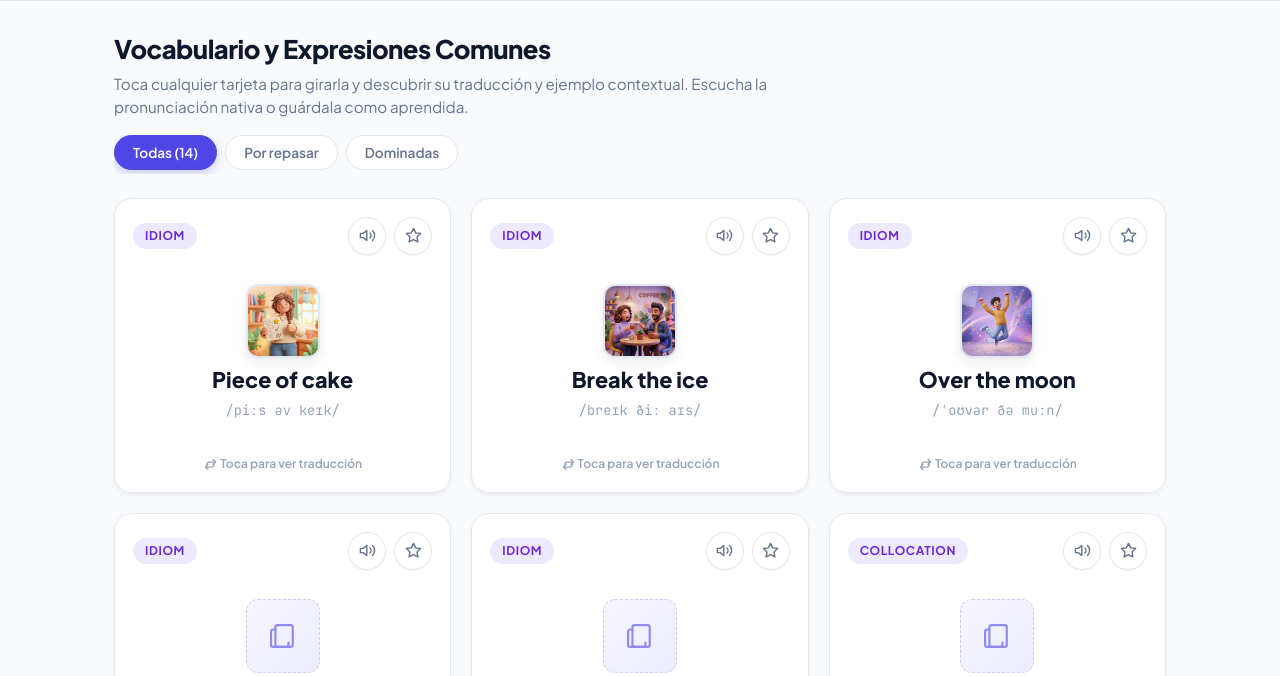
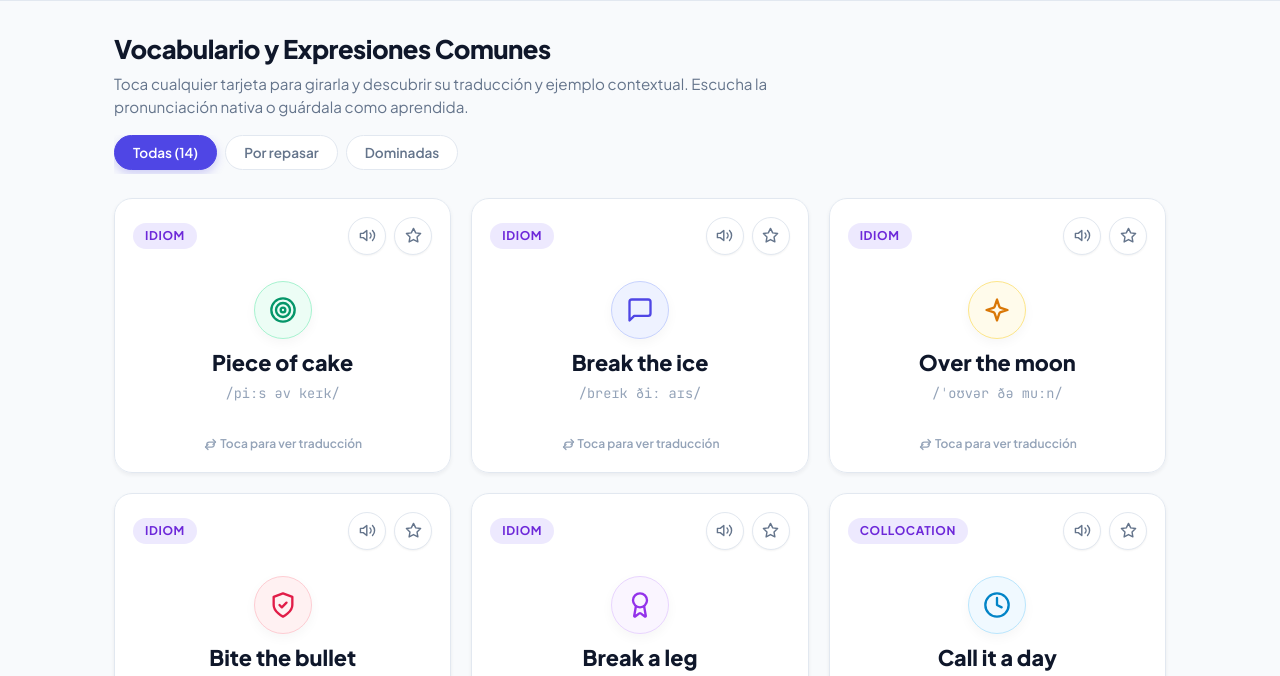
Before and after one commit to JoseGordilloMendoza/englishPage, a website built with Vite: page index.html in a window 1280 px wide. Both pictures are taken after a click on the link "Vocabulario". Shown: the part 63-739 px from the top of the page. Built offline with nearby package versions, Linux system fonts and the light colour scheme.

Commit message:
feat: reemplazar imagenes por iconografia vectorial conceptual e intuitiva sin emojis

```diff
--- a/src/css/cards.css
+++ b/src/css/cards.css
@@ -422,14 +422,14 @@
 /* Escenario y Contenedor 3D */
 .flashcard-scene {
   perspective: 1000px;
-  height: 295px;
+  height: 275px;
   cursor: pointer;
   user-select: none;
 }
 
 @media (max-width: 480px) {
   .flashcard-scene {
-    height: 290px;
+    height: 270px;
   }
 }
 
@@ -495,52 +495,68 @@
   padding: 4px 0;
 }
 
-.card-thumb-wrapper {
-  width: 74px;
-  height: 74px;
-  margin: 0 auto 8px auto;
-  border-radius: var(--radius-md);
-  overflow: hidden;
-  box-shadow: 0 4px 12px rgba(0, 0, 0, 0.08);
-  border: 2px solid var(--color-border);
-  background: var(--color-bg);
-}
-
-.card-thumb-img {
-  width: 100%;
-  height: 100%;
-  object-fit: cover;
-  display: block;
-  transition: transform var(--transition-fast);
-}
-
-.flashcard-inner:hover .card-thumb-img {
-  transform: scale(1.06);
-}
-
-.card-thumb-placeholder {
-  width: 74px;
-  height: 74px;
-  margin: 0 auto 8px auto;
-  border-radius: var(--radius-md);
-  background: linear-gradient(135deg, rgba(79, 70, 229, 0.05) 0%, rgba(99, 102, 241, 0.12) 100%);
-  border: 1.5px dashed rgba(79, 70, 229, 0.22);
+.concept-badge-wrapper {
+  width: 58px;
+  height: 58px;
+  margin: 0 auto 10px auto;
+  border-radius: var(--radius-full);
   display: flex;
   align-items: center;
   justify-content: center;
+  transition: transform var(--transition-fast), box-shadow var(--transition-fast);
+  box-shadow: 0 4px 12px rgba(0, 0, 0, 0.04);
 }
 
-.card-placeholder-icon {
-  color: var(--color-primary);
-  opacity: 0.6;
-  display: flex;
-  align-items: center;
-  justify-content: center;
+.flashcard-inner:hover .concept-badge-wrapper {
+  transform: scale(1.08);
 }
 
-.card-placeholder-icon svg {
-  width: 26px;
-  height: 26px;
+.concept-badge-wrapper svg {
+  width: 28px;
+  height: 28px;
+}
+
+/* Temas cromáticos sutiles para clasificar las expresiones conceptualmente */
+.theme-indigo {
+  background: #eef2ff;
+  color: #4f46e5;
+  border: 1.5px solid #c7d2fe;
+}
+
+.theme-emerald {
+  background: #ecfdf5;
+  color: #059669;
+  border: 1.5px solid #a7f3d0;
+}
+
+.theme-amber {
+  background: #fffbeb;
+  color: #d97706;
+  border: 1.5px solid #fde68a;
+}
+
+.theme-rose {
+  background: #fff1f2;
+  color: #e11d48;
+  border: 1.5px solid #fecdd3;
+}
+
+.theme-purple {
+  background: #faf5ff;
+  color: #9333ea;
+  border: 1.5px solid #e9d5ff;
+}
+
+.theme-sky {
+  background: #f0f9ff;
+  color: #0284c7;
+  border: 1.5px solid #bae6fd;
+}
+
+.theme-slate {
+  background: #f8fafc;
+  color: #475569;
+  border: 1.5px solid #cbd5e1;
 }
 
 .card-word {
--- a/src/js/data.js
+++ b/src/js/data.js
@@ -78,7 +78,8 @@ export const flashcardsVocab = [
     category: 'Idiom',
     example: 'The English exam was a piece of cake!',
     phonetic: '/piːs əv keɪk/',
-    image: '/images/card-piece-cake.jpg'
+    icon: 'target',
+    theme: 'emerald'
   },
   {
     id: 'card-ice',
@@ -87,7 +88,8 @@ export const flashcardsVocab = [
     category: 'Idiom',
     example: 'A friendly greeting helps to break the ice in any meeting.',
     phonetic: '/breɪk ðiː aɪs/',
-    image: '/images/card-break-ice.jpg'
+    icon: 'message',
+    theme: 'indigo'
   },
   {
     id: 'card-moon',
@@ -96,7 +98,8 @@ export const flashcardsVocab = [
     category: 'Idiom',
     example: 'She was over the moon when she passed her English exam.',
     phonetic: '/ˈoʊvər ðə muːn/',
-    image: '/images/card-over-moon.jpg'
+    icon: 'sparkles',
+    theme: 'amber'
   },
   {
     id: 'card-2',
@@ -104,7 +107,9 @@ export const flashcardsVocab = [
     es: 'Hacer de tripas corazón (Afrontar una situación difícil con valentía)',
     category: 'Idiom',
     example: 'I decided to bite the bullet and talk to my boss about a raise.',
-    phonetic: '/baɪt ðə ˈbʊlɪt/'
+    phonetic: '/baɪt ðə ˈbʊlɪt/',
+    icon: 'shield',
+    theme: 'rose'
   },
   {
     id: 'card-3',
@@ -112,7 +117,9 @@ export const flashcardsVocab = [
     es: '¡Mucho éxito! (Desear buena suerte antes de una presentación o reto)',
     category: 'Idiom',
     example: 'Break a leg tonight! You are going to do amazing on stage.',
-    phonetic: '/breɪk ə leɡ/'
+    phonetic: '/breɪk ə leɡ/',
+    icon: 'award',
+    theme: 'purple'
   },
   {
     id: 'card-4',
@@ -120,7 +127,9 @@ export const flashcardsVocab = [
     es: 'Parar por hoy (Dar por concluida la jornada de trabajo o estudio)',
     category: 'Collocation',
     example: 'We have been coding for ten hours; let\'s call it a day.',
-    phonetic: '/kɔːl ɪt ə deɪ/'
+    phonetic: '/kɔːl ɪt ə deɪ/',
+    icon: 'clock',
+    theme: 'sky'
   },
   {
     id: 'card-5',
@@ -128,7 +137,9 @@ export const flashcardsVocab = [
     es: 'Dar en el clavo (Acertar con precisión exacta en el punto clave)',
     category: 'Idiom',
     example: 'Your analysis of the problem really hit the nail on the head.',
-    phonetic: '/hɪt ðə neɪl ɒn ðə hed/'
+    phonetic: '/hɪt ðə neɪl ɒn ðə hed/',
+    icon: 'target',
+    theme: 'emerald'
   },
   {
     id: 'card-6',
@@ -136,7 +147,9 @@ export const flashcardsVocab = [
     es: 'Sentirse indispuesto (Estar algo resfriado, cansado o bajo de ánimo)',
     category: 'Common Phrase',
     example: 'I am feeling a bit under the weather today, so I will stay home.',
-    phonetic: '/ˈʌndə ðə ˈweðə/'
+    phonetic: '/ˈʌndə ðə ˈweðə/',
+    icon: 'cloudRain',
+    theme: 'slate'
   },
   {
     id: 'card-7',
@@ -144,7 +157,9 @@ export const flashcardsVocab = [
     es: 'Quemarse las pestañas (Trasnochar estudiando o trabajando intensamente)',
     category: 'Idiom',
     example: 'He is burning the midnight oil preparing for his final exams.',
-    phonetic: '/bɜːn ðə ˈmɪdnaɪt ɔɪl/'
+    phonetic: '/bɜːn ðə ˈmɪdnaɪt ɔɪl/',
+    icon: 'moon',
+    theme: 'indigo'
   },
   {
     id: 'card-8',
@@ -152,7 +167,9 @@ export const flashcardsVocab = [
     es: 'Soltar la sopa (Revelar un secreto o confesar algo antes de tiempo)',
     category: 'Idiom',
     example: 'Don\'t spill the beans about the surprise birthday party!',
-    phonetic: '/spɪl ðə biːnz/'
+    phonetic: '/spɪl ðə biːnz/',
+    icon: 'unlock',
+    theme: 'amber'
   },
   {
     id: 'card-9',
@@ -160,7 +177,9 @@ export const flashcardsVocab = [
     es: 'Estar en sintonía (Compartir la misma visión y estar de acuerdo)',
     category: 'Phrase',
     example: 'My colleague and I don\'t always see eye to eye, but we respect each other.',
-    phonetic: '/siː aɪ tuː aɪ/'
+    phonetic: '/siː aɪ tuː aɪ/',
+    icon: 'handshake',
+    theme: 'emerald'
   },
   {
     id: 'card-10',
@@ -168,7 +187,9 @@ export const flashcardsVocab = [
     es: 'Costar un ojo de la cara (Ser excesivamente caro o desproporcionado)',
     category: 'Idiom',
     example: 'That new flagship smartphone costs an arm and a leg.',
-    phonetic: '/kɒst ən ɑːm ənd ə leɡ/'
+    phonetic: '/kɒst ən ɑːm ənd ə leɡ/',
+    icon: 'priceTag',
+    theme: 'rose'
   },
   {
     id: 'card-11',
@@ -176,7 +197,9 @@ export const flashcardsVocab = [
     es: 'Una vez a las mil quinientas (Un evento que ocurre en raras ocasiones)',
     category: 'Phrase',
     example: 'I only eat fast food once in a blue moon.',
-    phonetic: '/wʌns ɪn ə bluː muːn/'
+    phonetic: '/wʌns ɪn ə bluː muːn/',
+    icon: 'calendar',
+    theme: 'sky'
   },
   {
     id: 'card-12',
@@ -184,7 +207,9 @@ export const flashcardsVocab = [
     es: 'Tomar atajos (Hacer las cosas a medias o descuidar la calidad)',
     category: 'Business Idiom',
     example: 'Cutting corners on software security can lead to massive breaches.',
-    phonetic: '/ˈkʌtɪŋ ˈkɔːnəz/'
+    phonetic: '/ˈkʌtɪŋ ˈkɔːnəz/',
+    icon: 'scissors',
+    theme: 'amber'
   }
 ];
 
--- a/src/js/icons.js
+++ b/src/js/icons.js
@@ -133,5 +133,86 @@ export const icons = {
     <svg class="svg-icon ${cls}" xmlns="http://www.w3.org/2000/svg" width="17" height="17" viewBox="0 0 24 24" fill="none" stroke="currentColor" stroke-width="2" stroke-linecap="round" stroke-linejoin="round">
       <path d="m12 3-1.912 5.813a2 2 0 0 1-1.275 1.275L3 12l5.813 1.912a2 2 0 0 1 1.275 1.275L12 21l1.912-5.813a2 2 0 0 1 1.275-1.275L21 12l-5.813-1.912a2 2 0 0 1-1.275-1.275L12 3Z"/>
     </svg>
+  `,
+  target: (cls = '') => `
+    <svg class="svg-icon ${cls}" xmlns="http://www.w3.org/2000/svg" width="22" height="22" viewBox="0 0 24 24" fill="none" stroke="currentColor" stroke-width="2" stroke-linecap="round" stroke-linejoin="round">
+      <circle cx="12" cy="12" r="10"/>
+      <circle cx="12" cy="12" r="6"/>
+      <circle cx="12" cy="12" r="2"/>
+    </svg>
+  `,
+  message: (cls = '') => `
+    <svg class="svg-icon ${cls}" xmlns="http://www.w3.org/2000/svg" width="22" height="22" viewBox="0 0 24 24" fill="none" stroke="currentColor" stroke-width="2" stroke-linecap="round" stroke-linejoin="round">
+      <path d="M21 15a2 2 0 0 1-2 2H7l-4 4V5a2 2 0 0 1 2-2h14a2 2 0 0 1 2 2z"/>
+    </svg>
+  `,
+  shield: (cls = '') => `
+    <svg class="svg-icon ${cls}" xmlns="http://www.w3.org/2000/svg" width="22" height="22" viewBox="0 0 24 24" fill="none" stroke="currentColor" stroke-width="2" stroke-linecap="round" stroke-linejoin="round">
+      <path d="M12 22s8-4 8-10V5l-8-3-8 3v7c0 6 8 10 8 10z"/>
+      <path d="m9 12 2 2 4-4"/>
+    </svg>
+  `,
+  award: (cls = '') => `
+    <svg class="svg-icon ${cls}" xmlns="http://www.w3.org/2000/svg" width="22" height="22" viewBox="0 0 24 24" fill="none" stroke="currentColor" stroke-width="2" stroke-linecap="round" stroke-linejoin="round">
+      <circle cx="12" cy="8" r="6"/>
+      <path d="m15.477 12.89 1.515 8.526a.5.5 0 0 1-.81.47l-3.58-2.687a1 1 0 0 0-1.2 0l-3.58 2.686a.5.5 0 0 1-.81-.469l1.514-8.526"/>
+    </svg>
+  `,
+  clock: (cls = '') => `
+    <svg class="svg-icon ${cls}" xmlns="http://www.w3.org/2000/svg" width="22" height="22" viewBox="0 0 24 24" fill="none" stroke="currentColor" stroke-width="2" stroke-linecap="round" stroke-linejoin="round">
+      <circle cx="12" cy="12" r="10"/>
+      <polyline points="12 6 12 12 16 14"/>
+    </svg>
+  `,
+  cloudRain: (cls = '') => `
+    <svg class="svg-icon ${cls}" xmlns="http://www.w3.org/2000/svg" width="22" height="22" viewBox="0 0 24 24" fill="none" stroke="currentColor" stroke-width="2" stroke-linecap="round" stroke-linejoin="round">
+      <path d="M4 14.899A7 7 0 1 1 15.71 8h1.79a4.5 4.5 0 0 1 2.5 8.242"/>
+      <path d="M16 14v6"/>
+      <path d="M8 14v6"/>
+      <path d="M12 16v6"/>
+    </svg>
+  `,
+  moon: (cls = '') => `
+    <svg class="svg-icon ${cls}" xmlns="http://www.w3.org/2000/svg" width="22" height="22" viewBox="0 0 24 24" fill="none" stroke="currentColor" stroke-width="2" stroke-linecap="round" stroke-linejoin="round">
+      <path d="M12 3a6 6 0 0 0 9 9 9 9 0 1 1-9-9Z"/>
+    </svg>
+  `,
+  unlock: (cls = '') => `
+    <svg class="svg-icon ${cls}" xmlns="http://www.w3.org/2000/svg" width="22" height="22" viewBox="0 0 24 24" fill="none" stroke="currentColor" stroke-width="2" stroke-linecap="round" stroke-linejoin="round">
+      <rect width="18" height="11" x="3" y="11" rx="2" ry="2"/>
+      <path d="M7 11V7a5 5 0 0 1 9.9-1"/>
+    </svg>
+  `,
+  handshake: (cls = '') => `
+    <svg class="svg-icon ${cls}" xmlns="http://www.w3.org/2000/svg" width="22" height="22" viewBox="0 0 24 24" fill="none" stroke="currentColor" stroke-width="2" stroke-linecap="round" stroke-linejoin="round">
+      <path d="m11 17 2 2a1 1 0 0 0 1.4 0l4.3-4.3a1 1 0 0 0 0-1.4l-2.6-2.6a1 1 0 0 0-1.4 0L13 12"/>
+      <path d="m13 7 1.7 1.7a1 1 0 0 0 1.4 0L19 6"/>
+      <path d="m3 14 4.3 4.3a1 1 0 0 0 1.4 0L11 16"/>
+      <path d="m2 9 6.3 6.3a1 1 0 0 0 1.4 0L14 11"/>
+      <path d="m6 5 2.7 2.7a1 1 0 0 0 1.4 0L13 5"/>
+    </svg>
+  `,
+  priceTag: (cls = '') => `
+    <svg class="svg-icon ${cls}" xmlns="http://www.w3.org/2000/svg" width="22" height="22" viewBox="0 0 24 24" fill="none" stroke="currentColor" stroke-width="2" stroke-linecap="round" stroke-linejoin="round">
+      <path d="M12 2H2v10l9.29 9.29c.94.94 2.48.94 3.42 0l6.58-6.58c.94-.94.94-2.48 0-3.42L12 2Z"/>
+      <path d="M7 7h.01"/>
+    </svg>
+  `,
+  calendar: (cls = '') => `
+    <svg class="svg-icon ${cls}" xmlns="http://www.w3.org/2000/svg" width="22" height="22" viewBox="0 0 24 24" fill="none" stroke="currentColor" stroke-width="2" stroke-linecap="round" stroke-linejoin="round">
+      <rect width="18" height="18" x="3" y="4" rx="2" ry="2"/>
+      <line x1="16" x2="16" y1="2" y2="6"/>
+      <line x1="8" x2="8" y1="2" y2="6"/>
+      <line x1="3" x2="21" y1="10" y2="10"/>
+    </svg>
+  `,
+  scissors: (cls = '') => `
+    <svg class="svg-icon ${cls}" xmlns="http://www.w3.org/2000/svg" width="22" height="22" viewBox="0 0 24 24" fill="none" stroke="currentColor" stroke-width="2" stroke-linecap="round" stroke-linejoin="round">
+      <circle cx="6" cy="6" r="3"/>
+      <circle cx="6" cy="18" r="3"/>
+      <line x1="20" x2="8.12" y1="4" y2="15.88"/>
+      <line x1="14.47" x2="20" y1="14.48" y2="20"/>
+      <line x1="8.12" x2="12" y1="8.12" y2="12"/>
+    </svg>
   `
 };
--- a/src/js/render.js
+++ b/src/js/render.js
@@ -236,15 +236,9 @@ export function renderVocabulary() {
                 </div>
 
                 <div class="card-center">
-                  ${card.image ? `
-                    <div class="card-thumb-wrapper">
-                      <img src="${card.image}" alt="${escapeHtml(card.en)}" class="card-thumb-img" loading="lazy" />
-                    </div>
-                  ` : `
-                    <div class="card-thumb-placeholder">
-                      <span class="card-placeholder-icon">${icons.vocab()}</span>
-                    </div>
-                  `}
+                  <div class="concept-badge-wrapper theme-${card.theme || 'indigo'}">
+                    ${(icons[card.icon] || icons.vocab)('concept-icon')}
+                  </div>
                   <h2 class="card-word">${card.en}</h2>
                   <span class="card-phonetic">${card.phonetic}</span>
                 </div>
```
